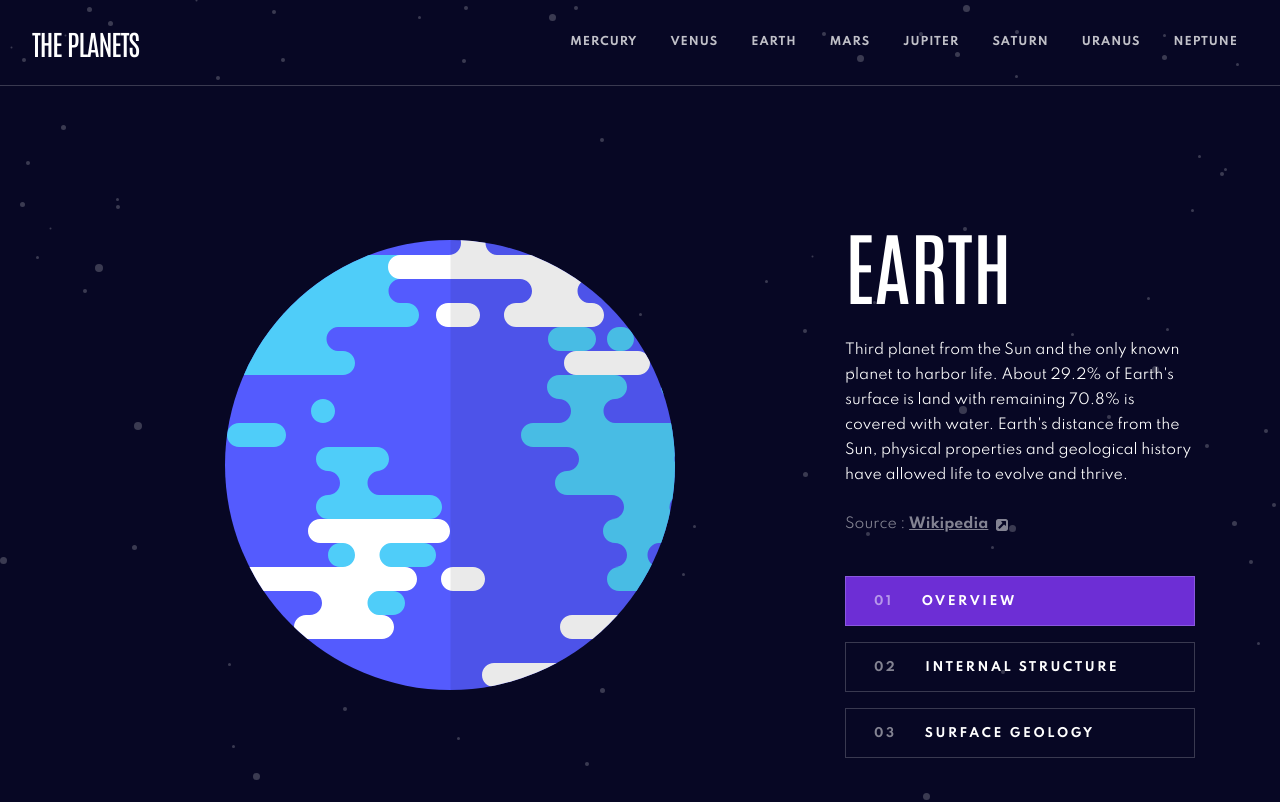
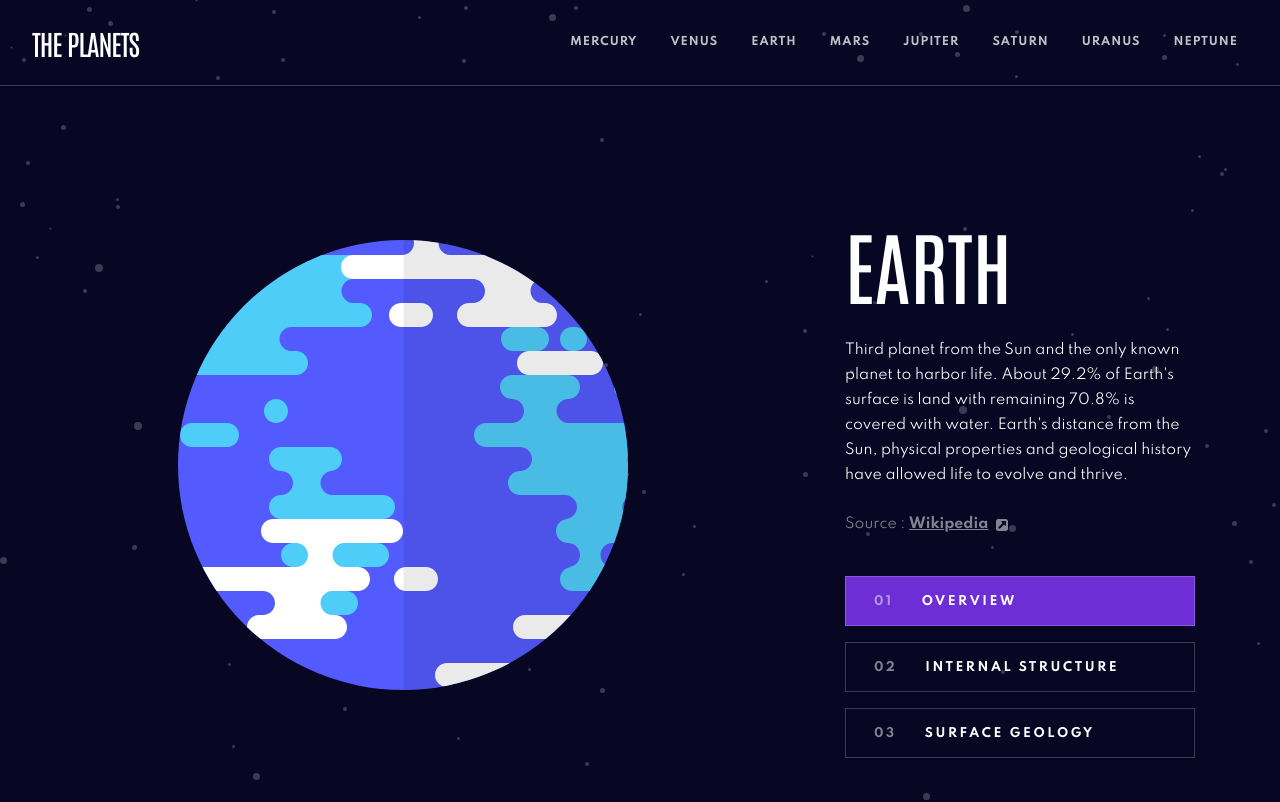
Before and after one commit to dspereira/planets-fact-site, a React (Vite) app: page / in a window 1280 px wide. Shown: the top 802 px of the page. Built offline with nearby package versions, Linux system fonts and the light colour scheme.

Commit message:
Updated the position of planet image for desktop.

```diff
--- a/src/pages/MainPaige.module.scss
+++ b/src/pages/MainPaige.module.scss
@@ -62,7 +62,7 @@
     display: flex;
     align-items: center;
     justify-content: center;
-    grid-column: 2 / -6;
+    grid-column: 2 / 9;
     grid-row: 1 / 3;
 }
 
```
